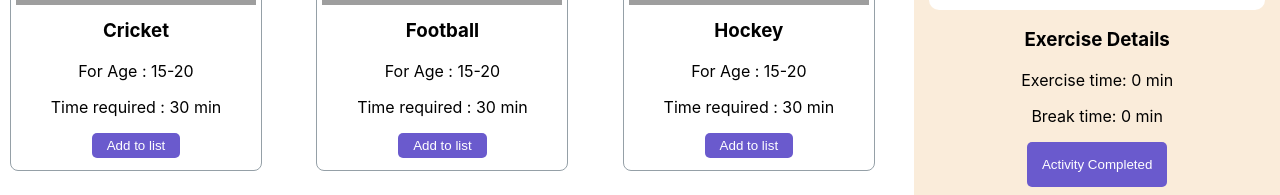
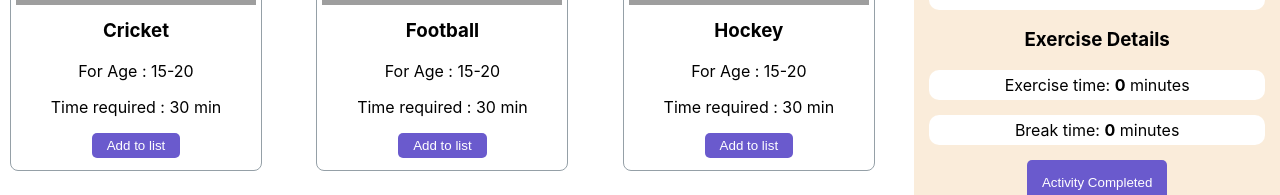
Before and after one commit to sifat-ur-rahman/assignment-08, a React (Create React App) app: page / in a window 1280 px wide. Shown: the part 323-518 px from the top of the page. Built offline with nearby package versions, Linux system fonts and the light colour scheme; grey boxes are pictures that could not be loaded.

Commit message:
total-bolt

```diff
--- a/src/components/Cart/Cart.css
+++ b/src/components/Cart/Cart.css
@@ -51,3 +51,10 @@
 .completed-btn:hover {
     background-color: mediumslateblue;
 }
+
+.time p {
+    background-color: white;
+    margin: 15px;
+    border-radius: 10px;
+    padding: 5px;
+}
--- a/src/components/Cart/Cart.js
+++ b/src/components/Cart/Cart.js
@@ -44,10 +44,10 @@ const Cart = (props) => {
                     <button onClick={() => setTime(30)} className='break-btn'>30m</button>
                 </div>
             </div>
-            <div>
+            <div className='time'>
                 <h3>Exercise Details</h3>
-                <p>Exercise time: {total} min</p>
-                <p>Break time: {time} min</p>
+                <p>Exercise time: <b>{total}</b> minutes</p>
+                <p>Break time: <b>{time}</b> minutes</p>
             </div>
             <div>
                 <button className='completed-btn'>Activity Completed</button>
```
